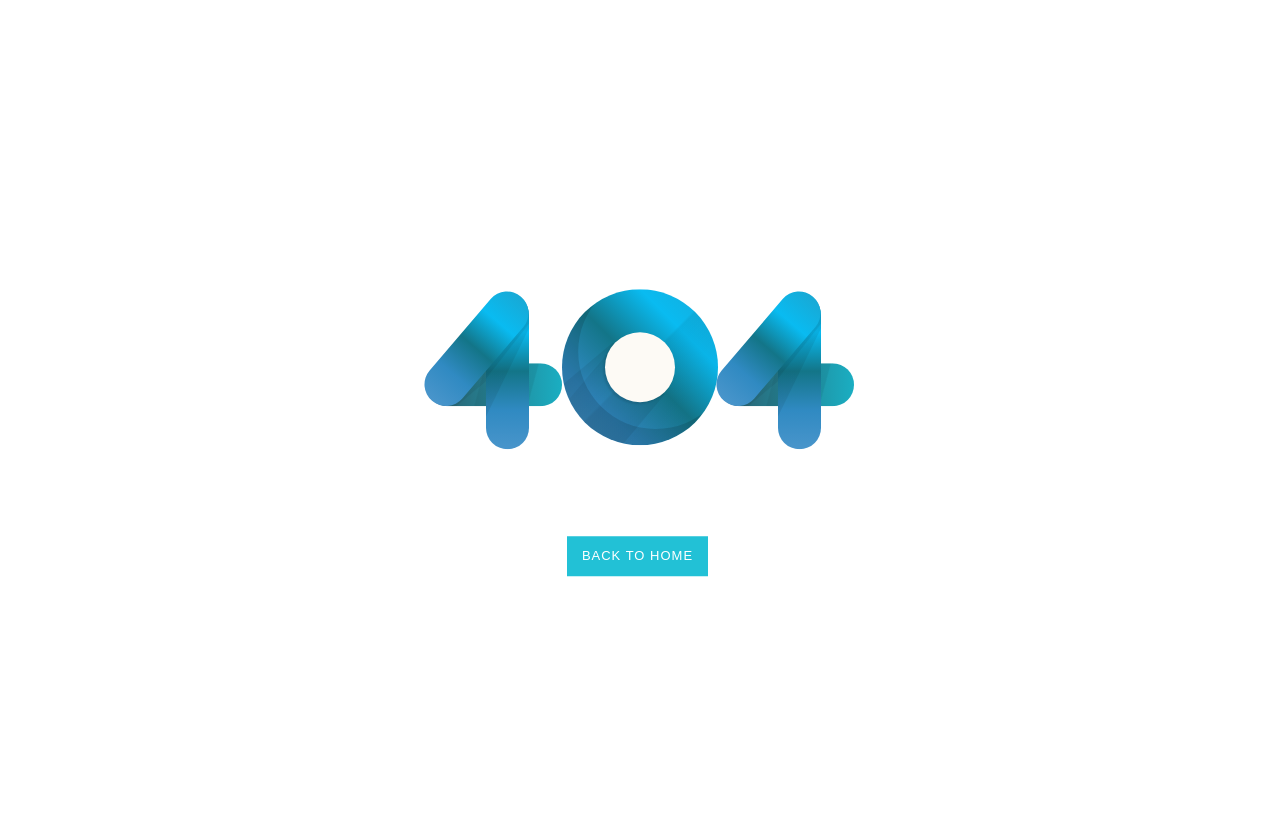
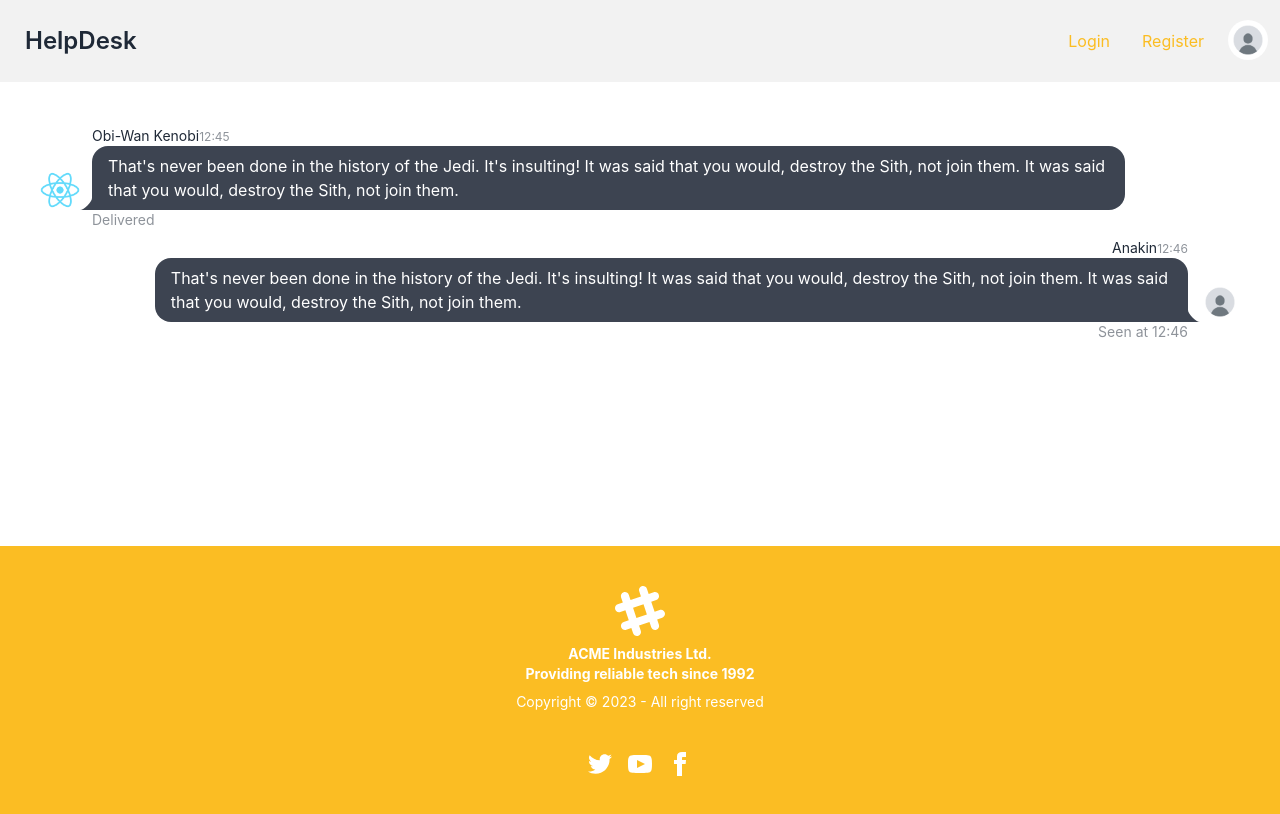
Before and after one commit to oddakussa12/helpdesk-frontend, a React (Create React App) app: page /home/view-ticket in a window 1280 px wide. Built offline with nearby package versions, Linux system fonts and the light colour scheme; no server answers.

Commit message:
Ticket conversaztion page

```diff
--- a/src/App.js
+++ b/src/App.js
@@ -1,39 +1,40 @@
-import './App.css';
+import "./App.css";
 import { Route, Routes } from "react-router-dom";
 import PersistLogin from "./Auth/components/PersistLogin";
 import RequireAuth from "./middleware/RequireAuth";
 
 // end user routes
-import UserHome from './EndUser/Pages/UserHome';
-import CreateTicket from './EndUser/Pages/CreateTicket';
+import UserHome from "./EndUser/Pages/UserHome";
+import CreateTicket from "./EndUser/Pages/CreateTicket";
+import ViewTicket from "./EndUser/Pages/ViewTicket";
 
 // public routes
-import WorldLayout from './World/Layouts/WorldLayout';
-import WorldHome from './World/Pages/WorldHome';
+import WorldLayout from "./World/Layouts/WorldLayout";
+import WorldHome from "./World/Pages/WorldHome";
 import PageNotFound from "./common/PageNotFound";
 import Unauthorized from "./common/Unauthorized";
-import Login from './World/Components/Login';
-import Register from './World/Components/Register';
-import Faq from './World/Pages/Faq';
-
+import Login from "./World/Components/Login";
+import Register from "./World/Components/Register";
+import Faq from "./World/Pages/Faq";
 
 const ROLES = {
-  'USER' : 2000,
-  'SUPPORT' : 2000,
-  'ADMIN' : 2000,
-}
+  USER: 2000,
+  SUPPORT: 2000,
+  ADMIN: 2000,
+};
 
 function App() {
   return (
     <div className="App">
-       <Routes>
+      <Routes>
         <Route element={<PersistLogin />}>
-
           {/*  merchant/consumers routes */}
           <Route>
             <Route path="/home" element={<WorldLayout />}>
               <Route path="" element={<UserHome />} />
               <Route path="create-ticket" element={<CreateTicket />} />
+              <Route path="view-ticket" element={<ViewTicket />} />
+
               {/* <Route path="profile" element={<Profile />} />
               <Route path="faqs" element={<Profile />} />
               <Route path="payment" element={<PaymentTab />}>
--- a/src/EndUser/Pages/TicketList.jsx
+++ b/src/EndUser/Pages/TicketList.jsx
@@ -1,7 +1,8 @@
+import { Link } from "react-router-dom";
 
 const TicketList = () => {
     return (
-        <div>
+        <div style={{marginTop:'60px'}}>
             <h5 className='text-2xl'>Your tickets</h5>
             <div className="overflow-x-auto mt-4">
                 <table className="table table-zebra w-full">
@@ -22,7 +23,9 @@ const TicketList = () => {
                                     Open
                                 </div>
                             </td>
-                            <td>view</td>
+                            <td>
+                                <Link to="view-ticket">View</Link>
+                            </td>
                         </tr>
                         {/* row 2 */}
                         <tr>
@@ -32,7 +35,9 @@ const TicketList = () => {
                                     Open
                                 </div>
                             </td>
-                            <td>view</td>
+                            <td>
+                                <Link to="view-ticket">View</Link>
+                            </td>
                         </tr>
                         {/* row 3 */}
                         <tr>
@@ -42,7 +47,9 @@ const TicketList = () => {
                                     Open
                                 </div>
                             </td>
-                            <td>view</td>
+                            <td>
+                                <Link to="view-ticket">View</Link>
+                            </td>
                         </tr>
                         <tr>
                             <th>Lorem, ipsum dolor sit amet consectetur adipisicing elit. Reprehenderit sit corrupti nulla</th>
@@ -51,7 +58,9 @@ const TicketList = () => {
                                     Open
                                 </div>
                             </td>
-                            <td>view</td>
+                            <td>
+                                <Link to="view-ticket">View</Link>
+                            </td>
                         </tr>
                     </tbody>
                 </table>
--- a/src/EndUser/Pages/UserHome.jsx
+++ b/src/EndUser/Pages/UserHome.jsx
@@ -3,8 +3,8 @@ import TicketList from "./TicketList"
 
 const UserHome = () => {
   return (
-    <div>
-      <div className="hero min-h-screen bg-base-100">
+    <div className="mt-10">
+      {/* <div className="hero min-h-screen bg-base-100">
         <div className="hero-content text-center">
           <div className="max-w-md">
             <h1 className="text-5xl font-bold">Welcome, Odda</h1>
@@ -15,7 +15,7 @@ const UserHome = () => {
             </Link>
           </div>
         </div>
-      </div>
+      </div> */}
       <TicketList />
     </div>
   )
--- a/src/EndUser/Pages/ViewTicket.jsx
+++ b/src/EndUser/Pages/ViewTicket.jsx
@@ -1,10 +1,47 @@
 
 const ViewTicket = () => {
-  return (
-    <div>
-
-    </div>
-  )
+    return (
+        <div className="mt-10">
+            <div className="chat chat-start">
+                <div className="chat-image avatar">
+                    <div className="w-10 rounded-full">
+                        <img src="/logo512.png" />
+                    </div>
+                </div>
+                <div className="chat-header">
+                    Obi-Wan Kenobi
+                    <time className="text-xs opacity-50">12:45</time>
+                </div>
+                <div className="chat-bubble">
+                    That's never been done in the history of the Jedi. It's insulting!
+                    It was said that you would, destroy the Sith, not join them.
+                    It was said that you would, destroy the Sith, not join them.
+                </div>
+                <div className="chat-footer opacity-50">
+                    Delivered
+                </div>
+            </div>
+            <div className="chat chat-end">
+                <div className="chat-image avatar">
+                    <div className="w-10 rounded-full">
+                        <img src="/default-avatar.png" />
+                    </div>
+                </div>
+                <div className="chat-header">
+                    Anakin
+                    <time className="text-xs opacity-50">12:46</time>
+                </div>
+                <div className="chat-bubble">
+                    That's never been done in the history of the Jedi. It's insulting!
+                    It was said that you would, destroy the Sith, not join them.
+                    It was said that you would, destroy the Sith, not join them.
+                </div>
+                <div className="chat-footer opacity-50">
+                    Seen at 12:46
+                </div>
+            </div>
+        </div>
+    )
 }
 
 export default ViewTicket
```
